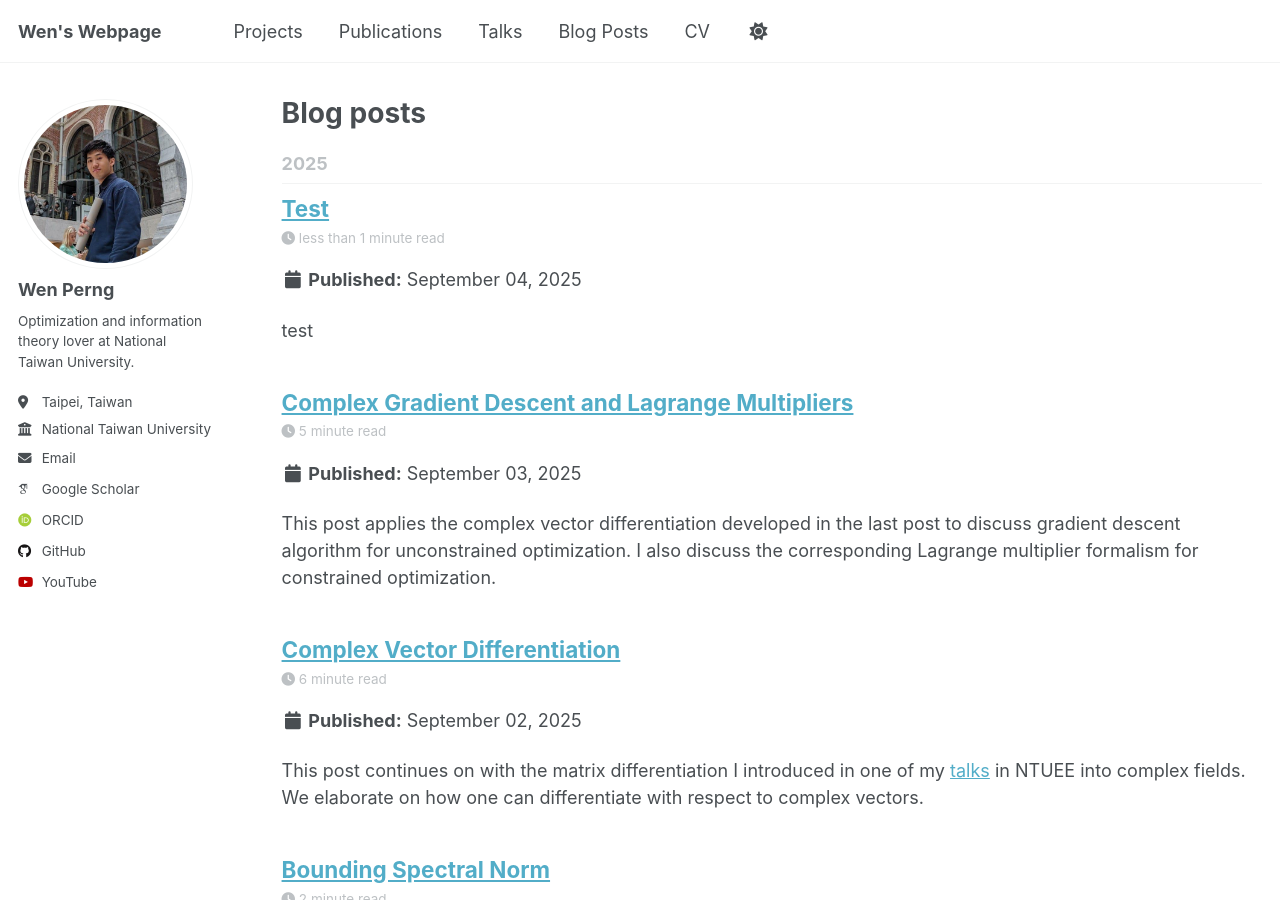
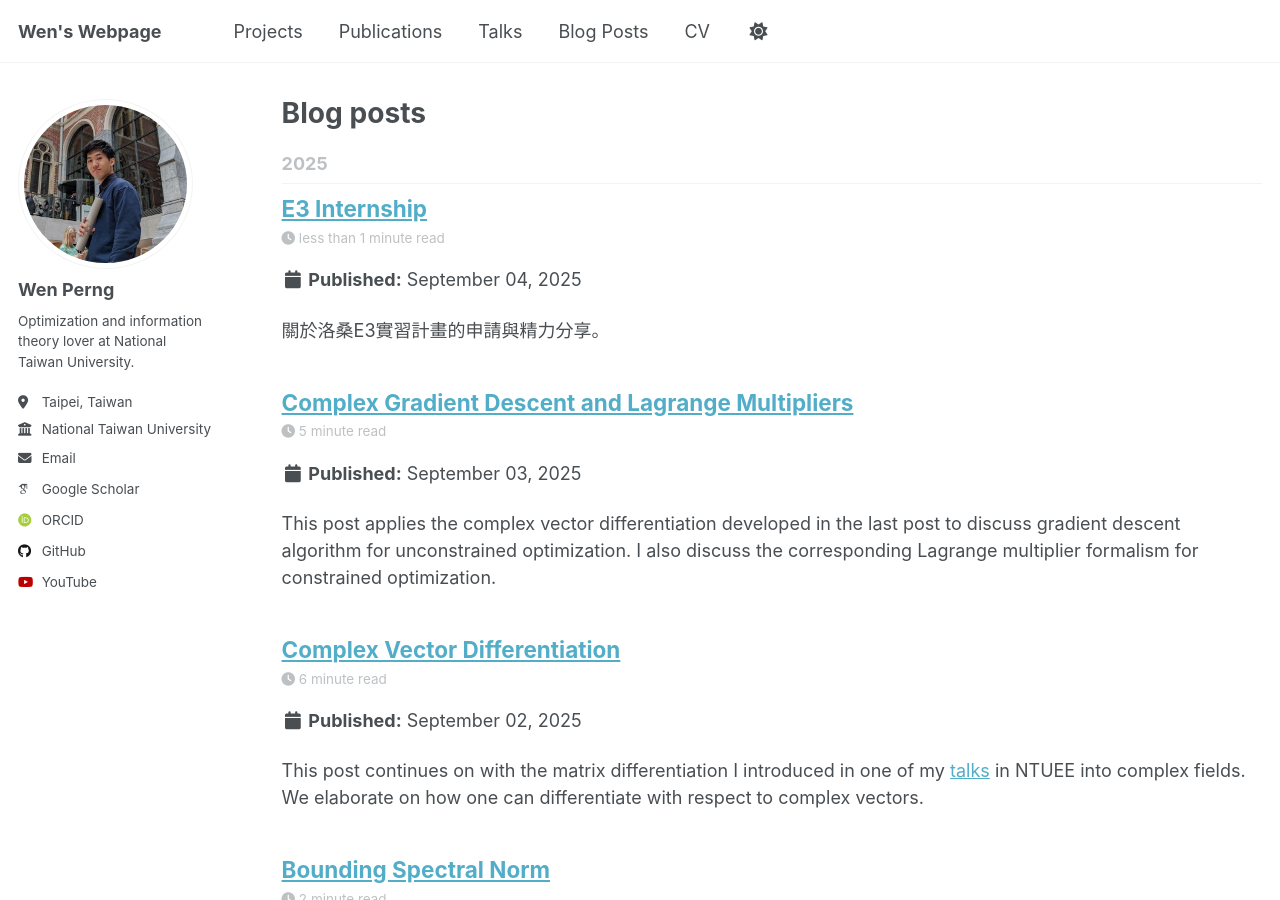
Before and after one commit to WenPerng/WenPerng.github.io, a Jekyll site: the page built from _pages/year-archive.html, in a window 1280 px wide and 900 px high. Built offline with Jekyll 4.4.1, drawn with Linux system fonts in a browser that asks for light colours; some web fonts are replaced; a script that is not in the unit is left out.

Commit message:
Update 2025-09-04-blog-post.md

```diff
--- a/_posts/2025-09-04-blog-post.md
+++ b/_posts/2025-09-04-blog-post.md
@@ -1,8 +1,8 @@
 ---
-title: 'Test'
+title: 'E3 Internship'
 date: 2025-09-04
 permalink: /posts/2025/09/blog-post-04/
-tags:
-  -
-excerpt: "test"
+# tags:
+#   - life
+excerpt: "關於洛桑E3實習計畫的申請與精力分享。"
 ---
```
